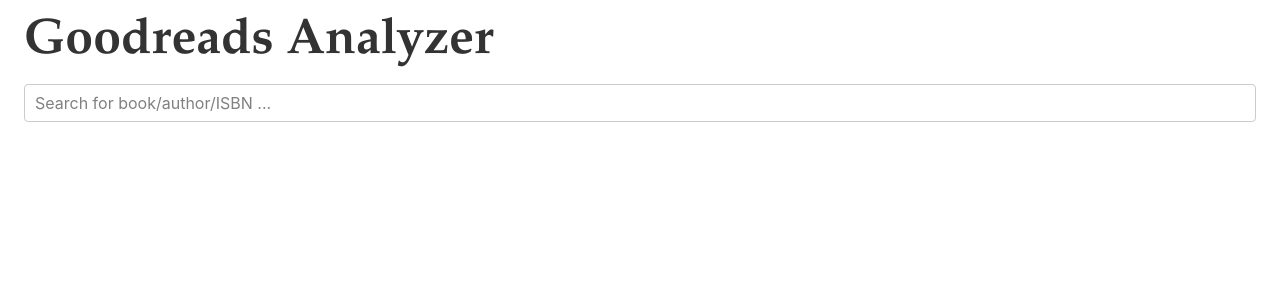
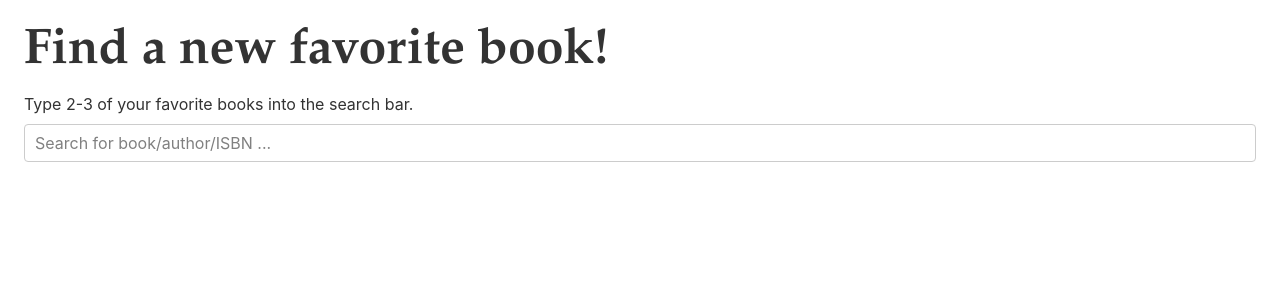
Before and after one commit to ljohnston931/goodreads-listopia-search, a React (Create React App) app in the folder client/: page / in a window 1280 px wide. Shown: the top 300 px of the page. Built offline with nearby package versions, Linux system fonts and the light colour scheme.

Commit message:
Change header

```diff
--- a/client/public/index.html
+++ b/client/public/index.html
@@ -2,14 +2,14 @@
 <html lang="en">
   <head>
     <meta charset="utf-8" />
-    <link rel="icon" href="%PUBLIC_URL%/favicon.ico" />
+    <link rel="icon" href="%PUBLIC_URL%/book.png" />
     <meta name="viewport" content="width=device-width, initial-scale=1" />
     <meta name="theme-color" content="#000000" />
     <meta
       name="description"
       content="Web site created using create-react-app"
     />
-    <link rel="apple-touch-icon" href="%PUBLIC_URL%/logo192.png" />
+    <link rel="apple-touch-icon" href="%PUBLIC_URL%/book.png" />
     <!--
       manifest.json provides metadata used when your web app is installed on a
       user's mobile device or desktop. See https://developers.google.com/web/fundamentals/web-app-manifest/
@@ -24,7 +24,7 @@
       work correctly both with client-side routing and a non-root public URL.
       Learn how to configure a non-root public URL by running `npm run build`.
     -->
-    <title>React App</title>
+    <title>Book Lists</title>
   </head>
   <body>
     <noscript>You need to enable JavaScript to run this app.</noscript>
--- a/client/src/header/Header.js
+++ b/client/src/header/Header.js
@@ -4,7 +4,8 @@
 const Header = () => {
   return (
     <section id="header">
-      <div className="title">Goodreads Analyzer</div>
+      <div className="title">Find a new favorite book!</div>
+      <div className="subheader">Type 2-3 of your favorite books into the search bar.</div>
     </section>
   );
 };
--- a/client/src/header/header.css
+++ b/client/src/header/header.css
@@ -1,5 +1,5 @@
 #header {
-  padding: 0px 24px;
+  padding: 10px 24px;
 }
 .title {
   font-family: x-locale-heading-primary, Palatino, "Palatino Linotype",
```
Also changed, not shown: client/public/book.png (added), 1 other file (tests, documents, lock files or other folders).
